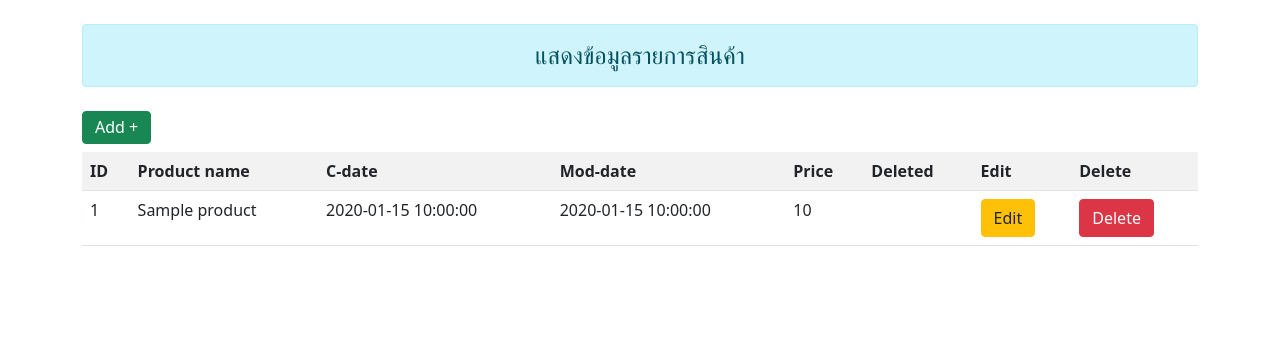
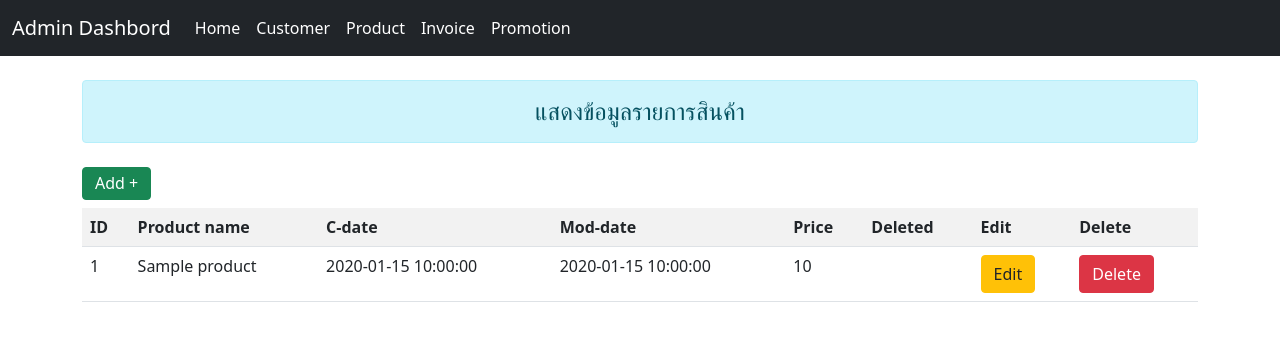
Before and after one commit to MeanBordin/Boostrap5-MySQL, a PHP site: page /admin/product.php in a window 1280 px wide. Shown: the top 341 px of the page. Run offline with PHP 8.4, Linux system fonts and the light colour scheme; tables that the repository leaves empty or names only in its code hold one stand-in row (values such as "Sample post").

Commit message:
eight commit

```diff
--- a/admin/customer.php
+++ b/admin/customer.php
@@ -9,6 +9,7 @@
     <link rel="stylesheet" href="../bootstrap/css/bootstrap.min.css">
 </head>
 <body>
+    <?php include 'navbar.php'?>
     <div class="container">
         <div class="h4 text-center alert alert-info mb-4 mt-4" role="alert">
             แสดงข้อมูลสมาชิก
--- a/admin/edite_cus.php
+++ b/admin/edite_cus.php
@@ -16,6 +16,7 @@
     <link rel="stylesheet" href="../bootstrap/css/bootstrap.min.css">
 </head>
 <body>
+    <?php include 'navbar.php'?>
     <div class="container">
         <div class="h4 text-center alert alert-warning mb-4 mt-4" role="alert">
             แก้ไขข้อมูลตาราง Customer
--- a/admin/edite_invoice.php
+++ b/admin/edite_invoice.php
@@ -16,6 +16,7 @@
     <link rel="stylesheet" href="../bootstrap/css/bootstrap.min.css">
 </head>
 <body>
+    <?php include 'navbar.php'?>
     <div class="container">
         <div class="h4 text-center alert alert-danger mb-4 mt-4" role="alert">
             แก้ไขข้อมูลตาราง Invoice
--- a/admin/edite_product.php
+++ b/admin/edite_product.php
@@ -16,6 +16,7 @@
     <link rel="stylesheet" href="../bootstrap/css/bootstrap.min.css">
 </head>
 <body>
+    <?php include 'navbar.php'?>
     <div class="container">
         <div class="h4 text-center alert alert-warning mb-4 mt-4" role="alert">
             แก้ไขข้อมูลตาราง Product
--- a/admin/edite_promotion.php
+++ b/admin/edite_promotion.php
@@ -16,6 +16,7 @@
     <link rel="stylesheet" href="../bootstrap/css/bootstrap.min.css">
 </head>
 <body>
+    <?php include 'navbar.php'?>
     <div class="container">
         <div class="h4 text-center alert alert-danger mb-4 mt-4" role="alert">
             แก้ไขข้อมูลโปรโมชั่น
--- a/admin/form_cus.php
+++ b/admin/form_cus.php
@@ -9,6 +9,7 @@
     <link rel="stylesheet" href="../bootstrap/css/bootstrap.min.css">
 </head>
 <body>
+    <?php include 'navbar.php'?>
     <div class="container">
         <div class="h4 text-center alert alert-warning mb-4 mt-4" role="alert">
             เพิ่มข้อมูลลูกค้า และ สมาชิก
--- a/admin/form_invoice.php
+++ b/admin/form_invoice.php
@@ -8,6 +8,7 @@
     <link rel="stylesheet" href="../bootstrap/css/bootstrap.min.css">
 </head>
 <body>
+    <?php include 'navbar.php'?>
     <div class="container">
         <div class="h4 text-center alert alert-warning mb-4 mt-4" role="alert">
             เพิ่มข้อมูลตาราง Invoice
--- a/admin/form_product.php
+++ b/admin/form_product.php
@@ -9,6 +9,7 @@
     <link rel="stylesheet" href="../bootstrap/css/bootstrap.min.css">
 </head>
 <body>
+    <?php include 'navbar.php'?>
     <div class="container">
         <div class="h4 text-center alert alert-warning mb-4 mt-4" role="alert">
             เพิ่มข้อมูลสินค้า
--- a/admin/form_promotion.php
+++ b/admin/form_promotion.php
@@ -8,6 +8,7 @@
     <link rel="stylesheet" href="../bootstrap/css/bootstrap.min.css">
 </head>
 <body>
+    <?php include 'navbar.php'?>
     <div class="container">
         <div class="h4 text-center alert alert-warning mb-4 mt-4" role="alert">
             เพิ่มข้อมูลโปรโมชั่น
--- a/admin/invoice.php
+++ b/admin/invoice.php
@@ -9,7 +9,8 @@
     <link rel="stylesheet" href="../bootstrap/css/bootstrap.min.css">
 </head>
 <body>
-<div class="container">
+    <?php include 'navbar.php'?>
+    <div class="container">
         <div class="h4 text-center alert alert-info mb-4 mt-4" role="alert">
             แสดงข้อมูลรายการสินค้า
         </div>
--- a/admin/navbar.php
+++ b/admin/navbar.php
@@ -4,9 +4,37 @@
     <meta charset="UTF-8">
     <meta http-equiv="X-UA-Compatible" content="IE=edge">
     <meta name="viewport" content="width=device-width, initial-scale=1.0">
-    <title>Dashbord</title>
+    <title>navbar</title>
+    <link rel="stylesheet" href="../bootstrap/css/bootstrap.min.css">
 </head>
 <body>
+<nav class="navbar navbar-expand-lg navbar-dark bg-dark">
+  <div class="container-fluid">
+    <a class="navbar-brand" href="#">Admin Dashbord</a>
+    <button class="navbar-toggler" type="button" data-bs-toggle="collapse" data-bs-target="#navbarNav" aria-controls="navbarNav" aria-expanded="false" aria-label="Toggle navigation">
+      <span class="navbar-toggler-icon"></span>
+    </button>
+    <div class="collapse navbar-collapse" id="navbarNav">
+      <ul class="navbar-nav">
+        <li class="nav-item">
+          <a class="nav-link active" aria-current="page" href="#">Home</a>
+        </li>
+        <li class="nav-item">
+          <a class="nav-link active" aria-current="page" href="customer.php">Customer</a>
+        </li>
+        <li class="nav-item">
+          <a class="nav-link active" aria-current="page" href="product.php">Product</a>
+        </li>
+        <li class="nav-item">
+          <a class="nav-link active" aria-current="page" href="invoice.php">Invoice</a>
+        </li>
+        <li class="nav-item">
+          <a class="nav-link active" aria-current="page" href="promotion.php">Promotion</a>
+        </li>
+      </ul>
 
+    </div>
+  </div>
+</nav>
 </body>
 </html>
--- a/admin/product.php
+++ b/admin/product.php
@@ -9,6 +9,7 @@
     <link rel="stylesheet" href="../bootstrap/css/bootstrap.min.css">
 </head>
 <body>
+    <?php include 'navbar.php'?>
     <div class="container">
         <div class="h4 text-center alert alert-info mb-4 mt-4" role="alert">
             แสดงข้อมูลรายการสินค้า
--- a/admin/promotion.php
+++ b/admin/promotion.php
@@ -9,7 +9,8 @@
     <link rel="stylesheet" href="../bootstrap/css/bootstrap.min.css">
 </head>
 <body>
-<div class="container">
+    <?php include 'navbar.php'?>
+    <div class="container">
         <div class="h4 text-center alert alert-info mb-4 mt-4" role="alert">
             แสดงข้อมูลรายการโปรโมชั่น
         </div>
```
Also changed, not shown: index.html (added).
